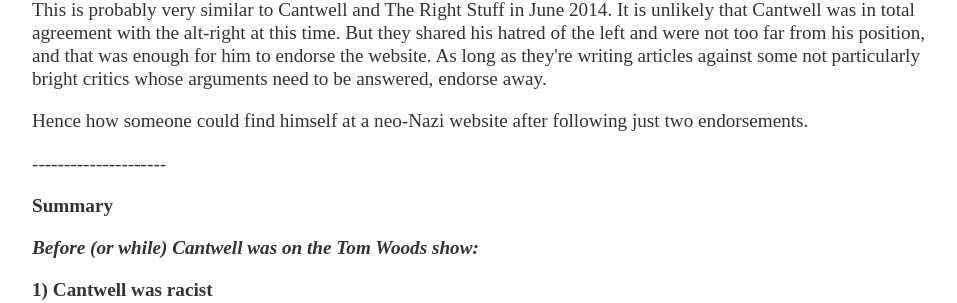
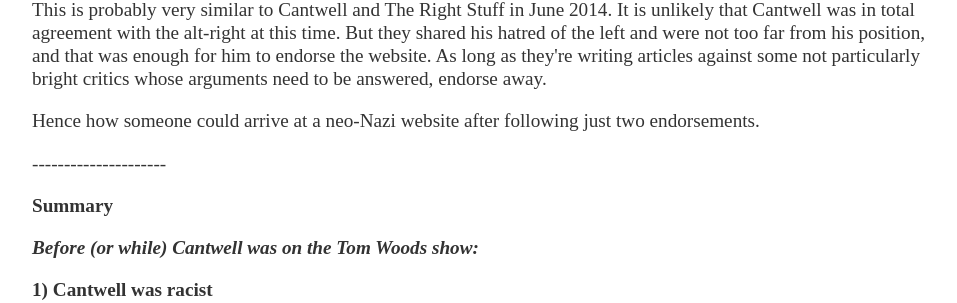
Before and after one commit to neoliberalcaucus/neoliberalcaucus.github.io, a Jekyll site: the page built from _posts/2020-06-18-woods-cantwell.md, in a window 1280 px wide and 900 px high, scrolled down 9431 px. Shown: the part 150-453 px from the top of the window, without its empty margins (160-1117 px from the left). Built offline with Jekyll 4.4.1, drawn with Linux system fonts in a browser that asks for light colours.

Commit message:
Update 2020-06-18-woods-cantwell.md

```diff
--- a/_posts/2020-06-18-woods-cantwell.md
+++ b/_posts/2020-06-18-woods-cantwell.md
@@ -114,7 +114,7 @@ hidden: 0
 <p><strong><span style="color: #ff0000;">What I obviously meant &mdash;&nbsp;<em>and which is immediately clear from listening to the episode&nbsp;</em>&mdash; was that I was glad Chris had written a series of articles in 2014 against some not particularly bright critics whom I myself had no particular desire to fight with, but whose arguments needed to be answered.<br /><br /></span></strong>The point of "their story" is not to show Woods was in total agreement with Cantwell's racism or violence in 2014, it's to show that Woods found the attacks on his enemies to be more important. Woods was willing to endorse a racial position possibly far further right than his own in order to defeat the racial position to his left. He was willing to aid in Cantwell's vicious targeting of&nbsp;people because they were opponents. And he was willing to ignore Cantwell's support for terroristic violence because his hatred was aimed the right way.</p>
 <p>The Twitter thread with Antonio Buehler makes this clear. Woods said he was not a fan of Cantwell's comments but was "even less a fan of obsessives and endless cries of 'racism.'" And when Buehler continued to the left of Woods, Woods was quick to align with Cantwell ("You are making me like the guy"). It was indifference to Cantwell's racism and violence relative to his true enemies on the left.</p>
 <p>This is probably very similar to Cantwell and The Right Stuff in June 2014. It is unlikely that Cantwell was in total agreement with the alt-right at this time. But they shared his hatred of the left and were not too far from his position, and that was enough for him to endorse the website. As long as they're writing articles against some not particularly bright critics whose arguments need to be answered, endorse away.</p>
-<p>Hence how someone could find himself at a neo-Nazi website after following just two endorsements.</p>
+<p>Hence how someone could arrive at a neo-Nazi website after following just two endorsements.</p>
 <p>---------------------</p>
 <p><strong>Summary</strong></p>
 <p><strong><em>Before (or while) Cantwell was on the Tom Woods show:</em></strong></p>
```
